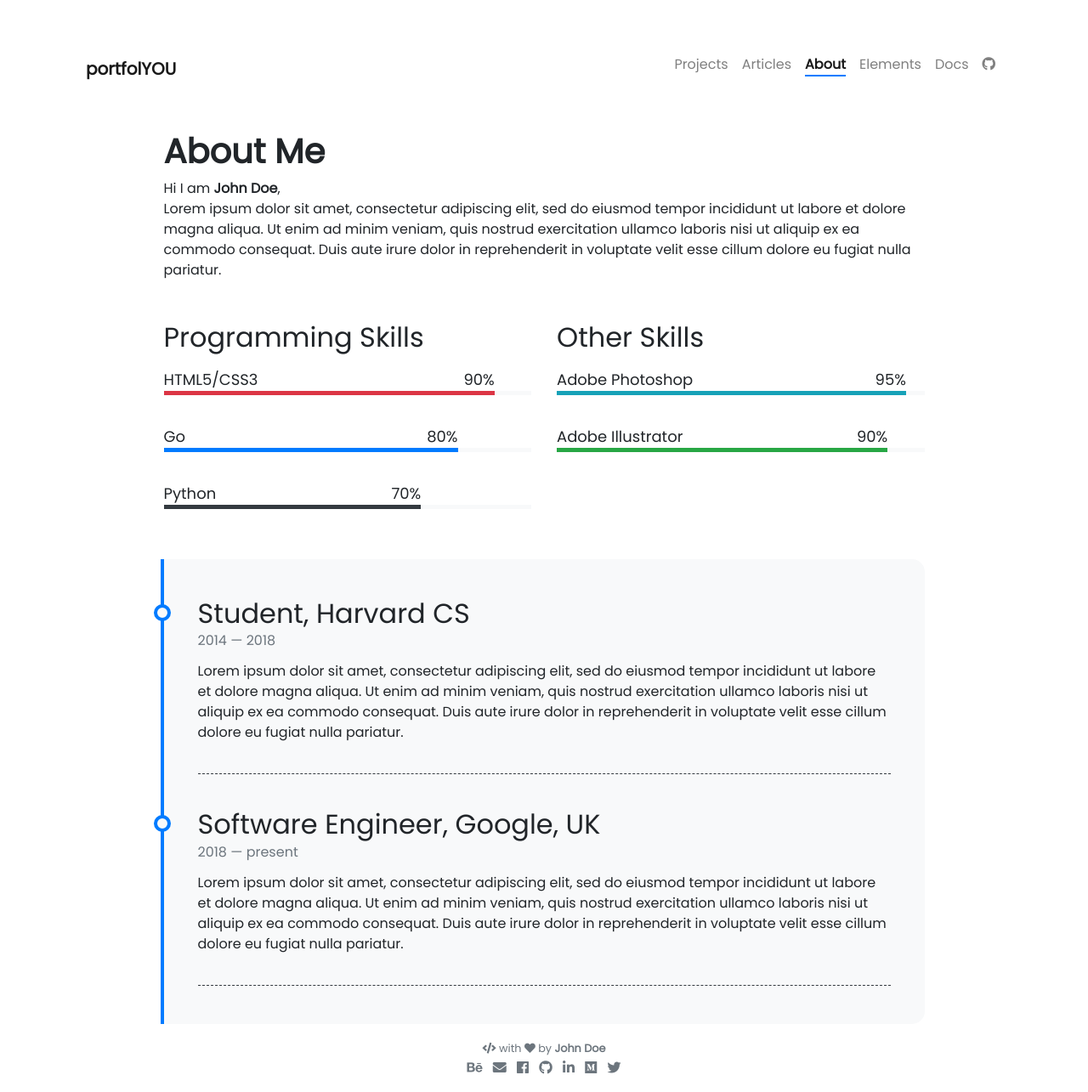
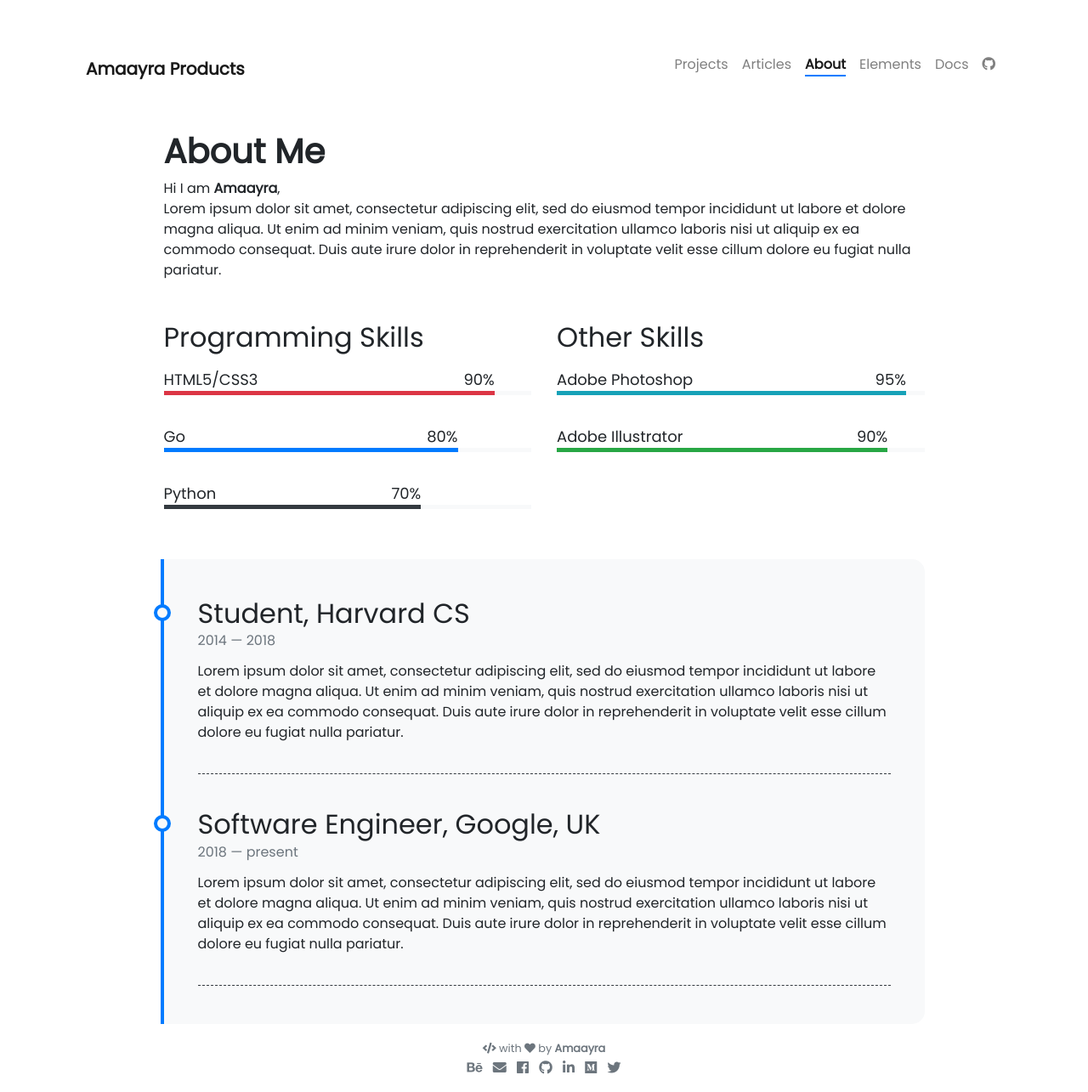
Before and after one commit to amaayra/amaayra.github.io, a Jekyll site: the page built from pages/about.md, in a window 1280 px wide. Shown: the whole page at 85% size. Built offline with Jekyll 4.4.1, drawn with Linux system fonts in a browser that asks for light colours; nearby versions of some CDN libraries.

Commit message:
update config

```diff
--- a/_config.yml
+++ b/_config.yml
@@ -1,22 +1,22 @@
 ### Site Settings ###
-title               : portfolYOU
+title               : Amaayra Products
 description         : >-                               # >- means to ignore newlines until "url:"
                       I turn coffee into code,
                       use tabs over spaces
                       and never broke production.
 
 url                 : ""                               # base hostname & protocol for your site (e.g. http://example.com)
-baseurl             : "/portfolYOU"                    # subpath of your site (e.g. /blog) [IMPORTANT: use "" if your are hosting at https://username.github.io directly]
-repository          : YoussefRaafatNasry/portfolYOU    # repository metadata on GitHub Pages [know more at https://help.github.com/en/articles/repository-metadata-on-github-pages]
+baseurl             : "/amaayra"                    # subpath of your site (e.g. /blog) [IMPORTANT: use "" if your are hosting at https://username.github.io directly]
+repository          : amaayra/amaayra    # repository metadata on GitHub Pages [know more at https://help.github.com/en/articles/repository-metadata-on-github-pages]
 #remote_theme       : YoussefRaafatNasry/portfolYOU    # uncomment this if you are using it as a remote theme
 
 ### Author Info ###
 author:
-  name              : John Doe
-  image             : https://bit.ly/2KCvgVJ
+  name              : Amaayra
+  image             :
   behance           : your_username
 # dribbble          : your_username
-  email             : username@domain.com
+  email             : amaayrasati@gmail.com
   facebook          : your_username
   github            : your_username
 # gitlab            : your_username
```
